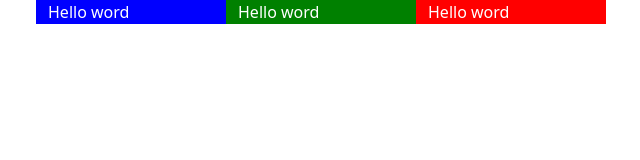
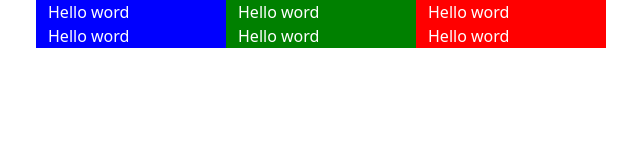
Before and after one commit to alissonfilipe/bootstrapCourse, a plain HTML site: page index.html in a window 1280 px wide. Shown: the whole page, without its empty margins (34-674 px from the left). Drawn offline with nearby package versions, Linux system fonts and the light colour scheme.

Commit message:
next class nesting Columns

```diff
--- a/index.html
+++ b/index.html
@@ -46,6 +46,20 @@
 
         </div>
 
+        <div class="row">
+            <div class="col-12 col-sm-6 col-md-4 col-lg-3 col-xl-2 blue">
+                Hello word
+            </div>
+
+            <div class="col-12 col-sm-6 col-md-4 offset-md-4 col-lg-3 offset-lg-0 col-xl-2 offset-xl-0 green">
+                Hello word
+            </div>
+
+            <div class="col-12 col-sm-6 col-md-4 offset-md-4 col-lg-3 offset-lg-0 col-xl-2 offset-xl-0 red">
+                Hello word
+            </div>
+        </div>
+
     </div>
 
     <script src="https://cdn.jsdelivr.net/npm/bootstrap@5.3.3/dist/js/bootstrap.bundle.min.js"
```
